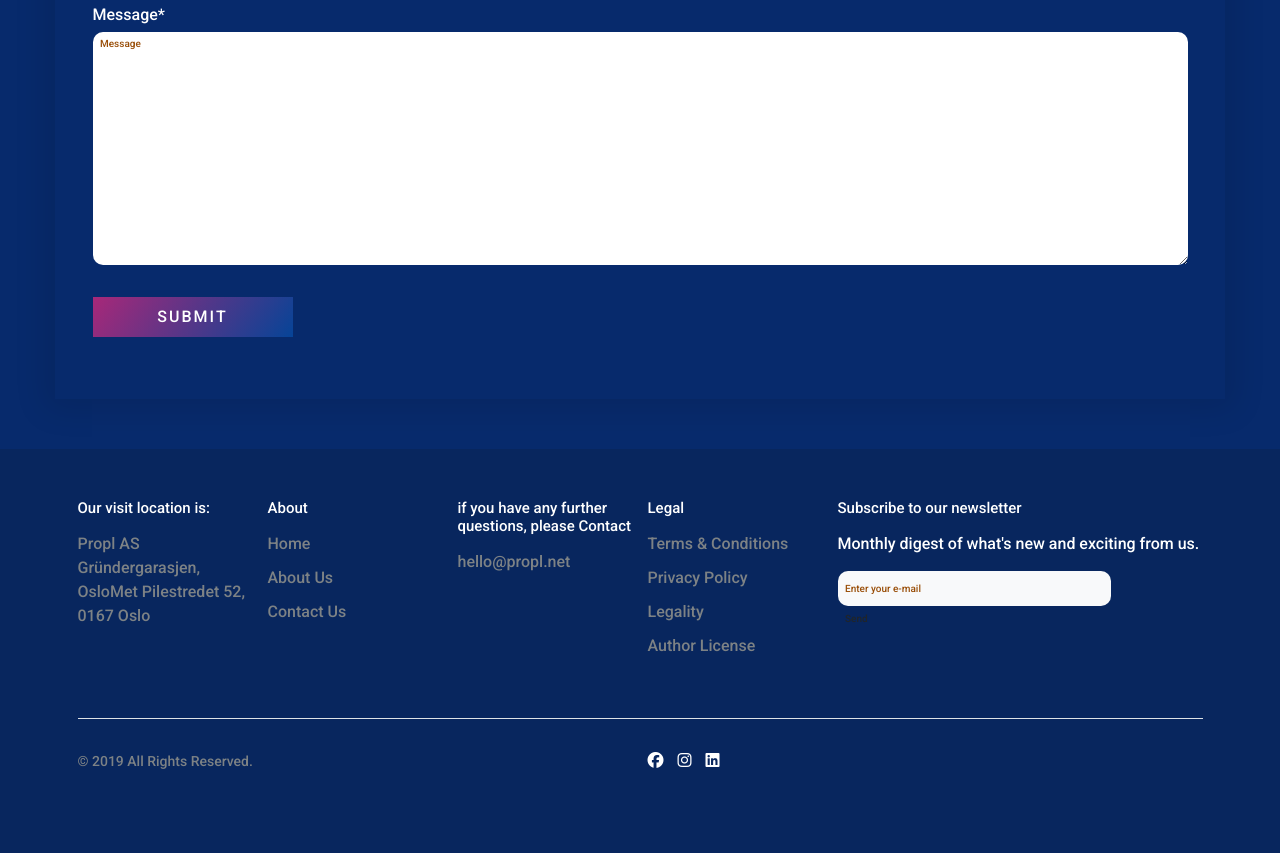
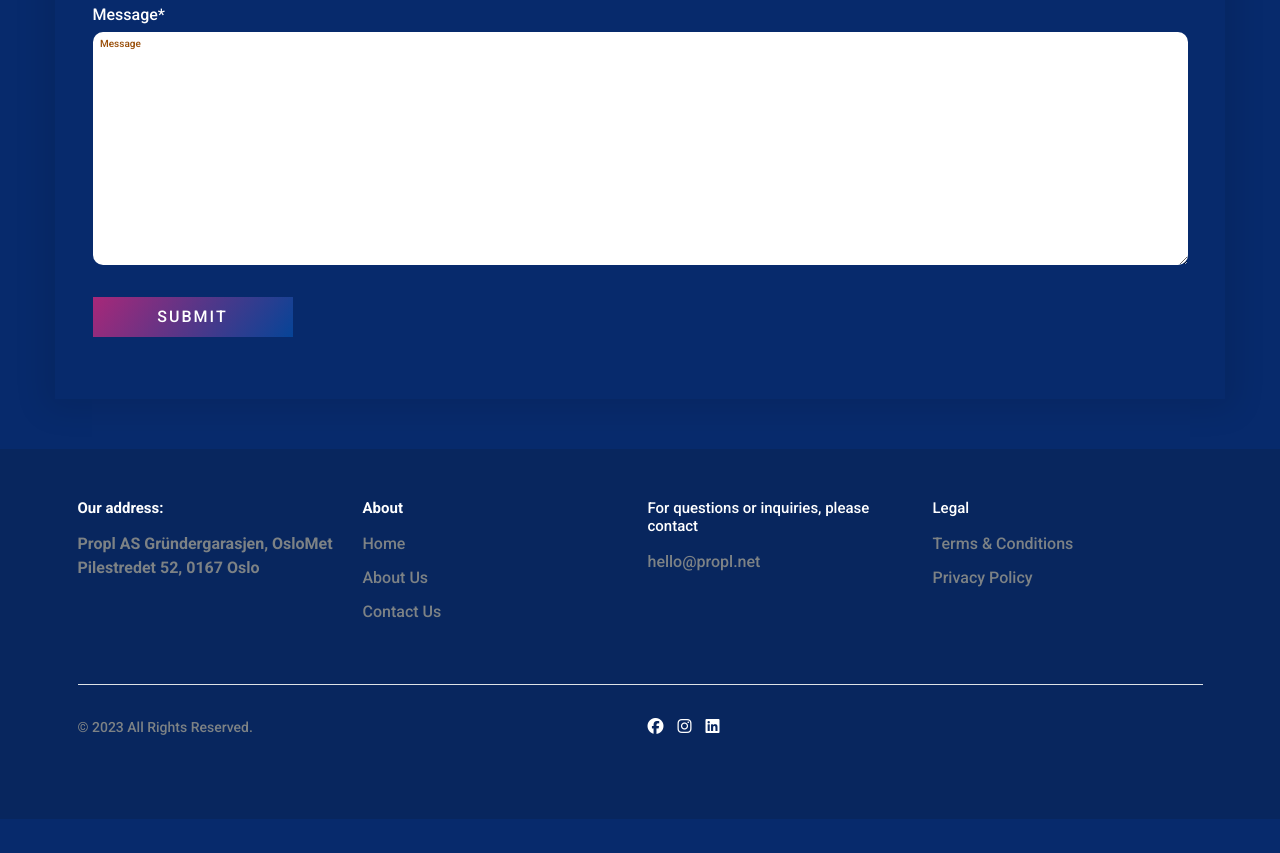
Before and after one commit to propLGlobal/landing-page-design, a website: page contact.html in a window 1280 px wide. Shown: the part 383-1236 px from the top of the page. After the commit the page ends 1202 px from the top, so only its background shows below. Drawn offline with nearby package versions, Linux system fonts and the light colour scheme.

Commit message:
Updated change  home about contact pages

```diff
--- a/contact.html
+++ b/contact.html
@@ -85,23 +85,24 @@
     <div class="container">
       <div class="row">
         <div class="col-md mb-4 mb-md-0">
-          <h3>Our visit location is:</h3>
+          <h3 class="fw-bold">Our address:</h3>
+
           <ul class="list-unstyled nav-links">
-            <li><a href="#">Propl AS
+            <li><a href="#" class="fw-bold">Propl AS
                 Gründergarasjen, OsloMet Pilestredet 52, 0167 Oslo</a></li>
 
           </ul>
         </div>
         <div class="col-md mb-4 mb-md-0">
-          <h3>About</h3>
+          <h3 class="fw-bold">About</h3>
           <ul class="list-unstyled nav-links">
-            <li><a href="#">Home</a></li>
-            <li><a href="#">About Us</a></li>
-            <li><a href="#">Contact Us</a></li>
+            <li><a href="index.html">Home</a></li>
+            <li><a href="about.html">About Us</a></li>
+            <li><a href="contact.html">Contact Us</a></li>
           </ul>
         </div>
         <div class="col-md mb-4 mb-md-0">
-          <h3>if you have any further questions, please Contact</h3>
+          <h3>For questions or inquiries, please contact</h3>
           <ul class="list-unstyled nav-links">
             <li><a href="#">hello@propl.net</a></li>
 
@@ -110,33 +111,29 @@
         <div class="col-md mb-4 mb-md-0">
           <h3>Legal</h3>
           <ul class="list-unstyled nav-links">
-            <li><a href="#">Terms &amp; Conditions</a></li>
+            <li><a href="#">Terms & Conditions</a></li>
             <li><a href="#">Privacy Policy</a></li>
-            <li><a href="#">Legality</a></li>
-            <li><a href="#">Author License</a></li>
+
           </ul>
         </div>
-        <div class="col-md-4 mb-4 mb-md-0">
-          <h3>Subscribe to our newsletter</h3>
-          <p class="mb-4">Monthly digest of what's new and exciting from us.</p>
-          <form action="#" class="subscribe col-9">
-            <input type="email" class="form-control py-3 text-bg-light" id="inp1" placeholder="Enter your e-mail">
-            <input type="submit" class="btn btn-submit" value="Send">
-          </form>
-        </div>
+
+
       </div>
       <div class="row align-items-center">
         <div class="col-12">
           <div class="border-top my-5"></div>
         </div>
         <div class="col-md-6">
-          <p><small>© 2019 All Rights Reserved.</small></p>
+          <p><small> © 2023 All Rights Reserved.</small></p>
         </div>
         <div class="col-md-6 text-md-right">
           <ul class="social list-unstyled">
-            <li><a href="#"><i class="fa-brands fa-facebook"></i></a></li>
-            <li><a href="#"><i class="fa-brands fa-instagram"></i></a></li>
-            <li><a href="#"><i class="fa-brands fa-linkedin"></i></a></li>
+            <li><a href="https://www.facebook.com/propl.global"><i class="fa-brands fa-facebook"></i></a></li>
+
+            <li><a href="https://www.instagram.com/propl_global/"><i class="fa-brands fa-instagram"></i></a></li>
+
+            <li><a href="https://www.linkedin.com/company/propl-global/"><i class="fa-brands fa-linkedin"></i></a></li>
+
           </ul>
         </div>
       </div>
```
Also changed, not shown: about.html (+14 -21 lines), index.html (+5 -15 lines).
